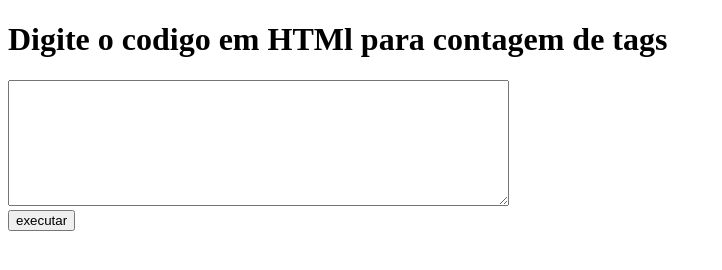
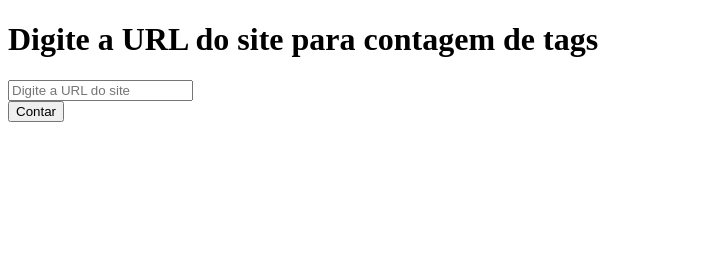
Before and after one commit to Gabriel-Angelo-Silva/contador-de-tags, a plain HTML site: page index.html in a window 1280 px wide. Shown: the whole page, without its empty margins (0-722 px from the left). Drawn offline with Linux system fonts and the light colour scheme.

Commit message:
index.html

```diff
--- a/index.html
+++ b/index.html
@@ -4,11 +4,11 @@
     <title>{{site_nome}}</title>
 </head>
 <body>
-    <h1>Digite o codigo em HTMl para contagem de tags</h1>
+    <h1>Digite a URL do site para contagem de tags</h1>
     <form action="/count_tags" method="post">
-        <textarea name = "codigo" rows = "8" cols = "60" required></textarea>
+        <input type="text" name="url" placeholder="Digite a URL do site" required>
         <br>
-        <input type = "submit" value = "executar">
+        <input type="submit" value="Contar">
     </form>
 </body>
 </html>
```
